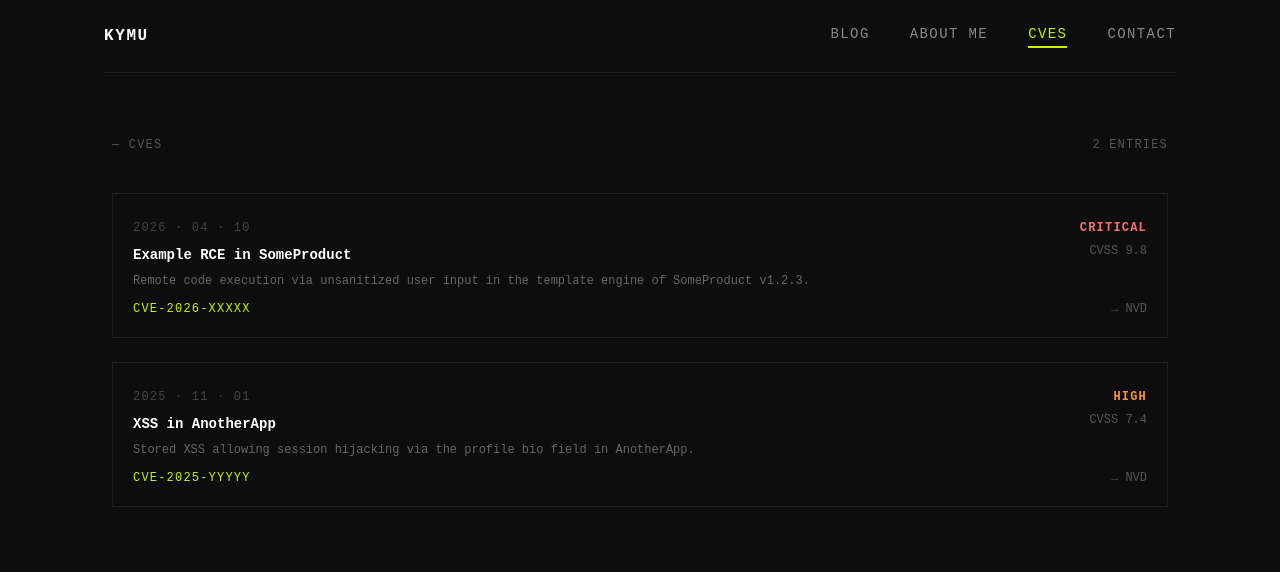
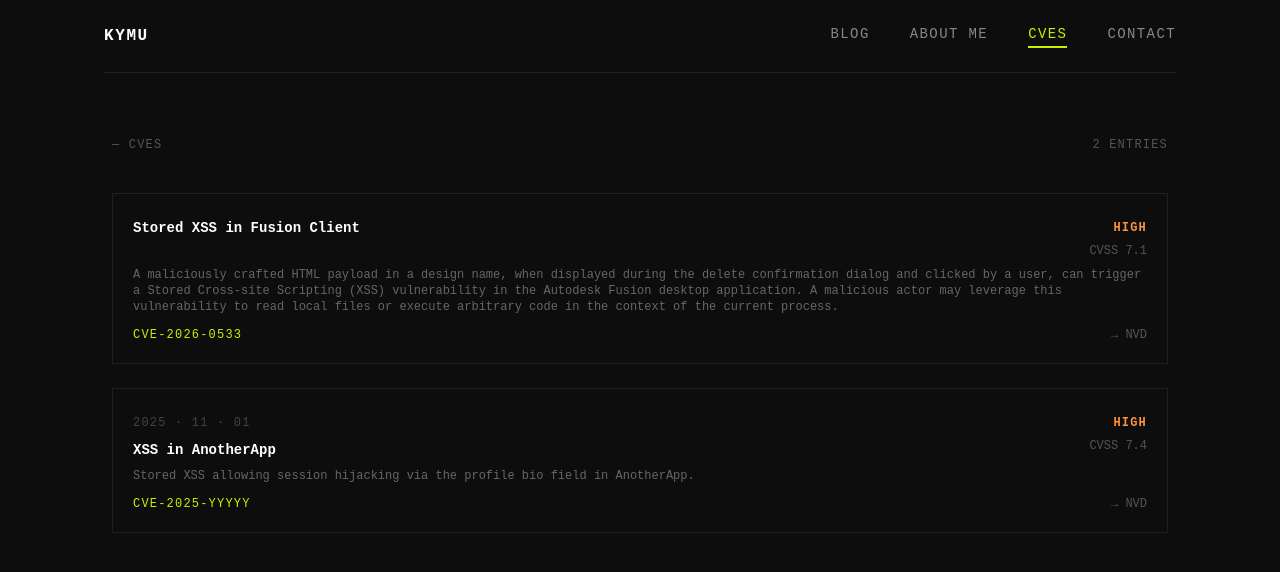
Before and after one commit to K3S3l7/my-blog, a Next.js app: page /my-blog/cves in a window 1280 px wide. Shown: the top 572 px of the page. Built offline with nearby package versions, Linux system fonts and the light colour scheme.

Commit message:
Update CVE entry with new vulnerability details

```diff
--- a/app/cves/page.tsx
+++ b/app/cves/page.tsx
@@ -1,13 +1,12 @@
 const cves = [
   {
-    id: "CVE-2026-XXXXX",
-    title: "Example RCE in SomeProduct",
-    severity: "CRITICAL",
-    cvss: "9.8",
-    date: "2026 · 04 · 10",
+    id: "CVE-2026-0533",
+    title: "Stored XSS in Fusion Client",
+    severity: "HIGH",
+    cvss: "7.1",
     description:
-      "Remote code execution via unsanitized user input in the template engine of SomeProduct v1.2.3.",
-    link: "https://nvd.nist.gov/",
+      "A maliciously crafted HTML payload in a design name, when displayed during the delete confirmation dialog and clicked by a user, can trigger a Stored Cross-site Scripting (XSS) vulnerability in the Autodesk Fusion desktop application. A malicious actor may leverage this vulnerability to read local files or execute arbitrary code in the context of the current process.",
+    link: "https://www.autodesk.com/trust/security-advisories/adsk-sa-2026-0001",
   },
   {
     id: "CVE-2025-YYYYY",
```
